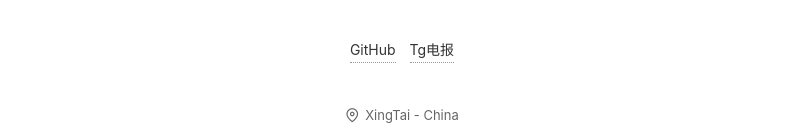
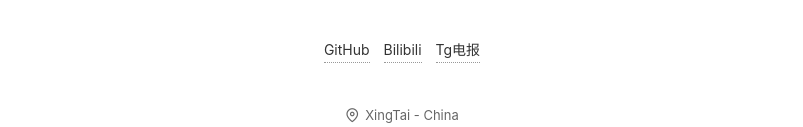
Before and after one commit to huixpp/HUIX, a plain HTML site: page index.html in a window 1280 px wide. Shown: the part 330-457 px from the top of the page, without its empty margins (238-1041 px from the left). Drawn offline with Linux system fonts and the light colour scheme; files whose address does not match are found by name.

Commit message:
Update index.html

```diff
--- a/index.html
+++ b/index.html
@@ -30,6 +30,7 @@
     </div>
     <div class="links">
       <a href="https://github.com/huixpp" target="_blank" class="animate-slide-in-down">GitHub</a>
+      <a href="https://space.bilibili.com/2004577043" target="_blank" class="animate-slide-in-down">Bilibili</a>
       <a href="https://t.me/huixpp" target="_blank" class="animate-slide-in-down">Tg电报</a>
     </div>
     <div class="location">
```
